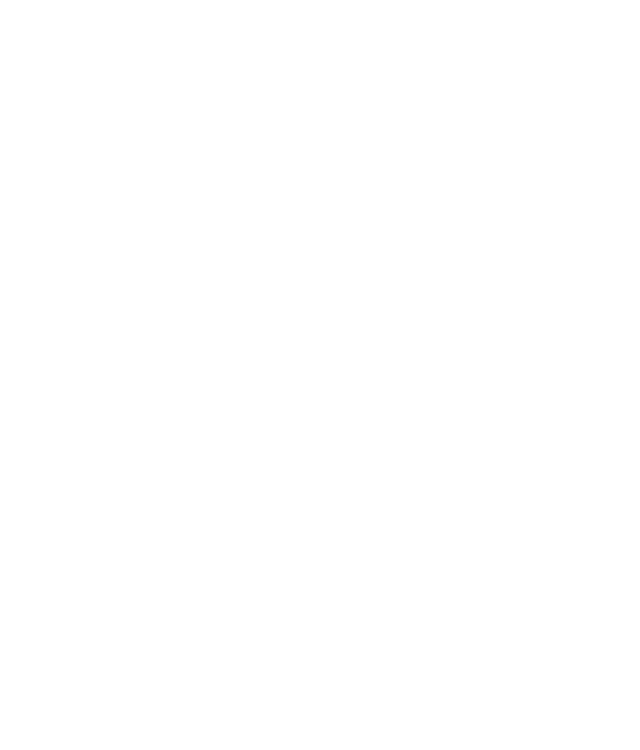
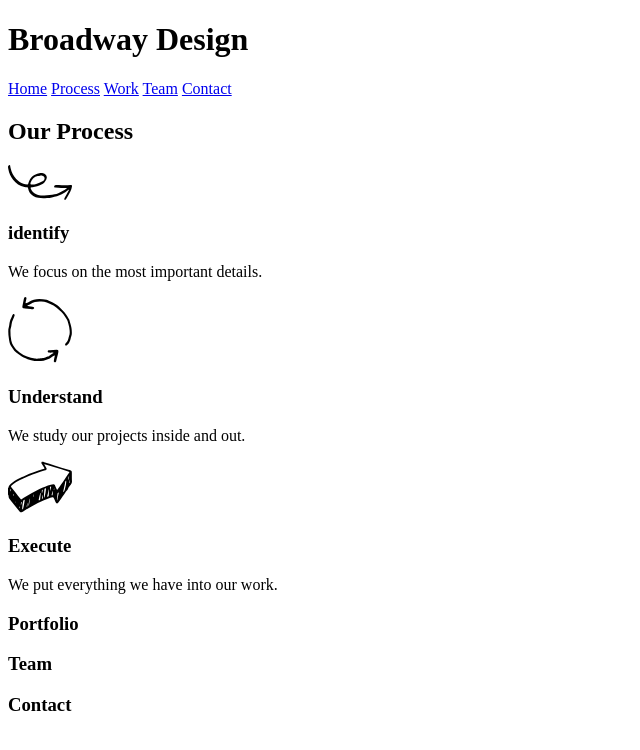
Before and after one commit to suhail987/broadway, a plain HTML site: page index.html in a window 1280 px wide. Shown: the whole page, without its empty margins (0-640 px from the left). Drawn offline with Linux system fonts and the light colour scheme.

Commit message:
added intro and sec 1

```diff
--- a/index.html
+++ b/index.html
@@ -7,6 +7,43 @@
   </head>
 
   <body>
+    <!--introduction-->
+
+    <h1>Broadway Design</h1>
+    <div class="navigation">
+      <a href="#">Home</a>
+      <a href="#">Process</a>
+      <a href="#">Work</a>
+      <a href="#">Team</a>
+      <a href="#">Contact</a>
+    </div>
+
+    <!--Process Section-->
+
+    <h2 class="fz32" class="same">Our Process</h2>
+
+    <img src="resources/images/identify.svg" alt="identity">
+    <h3 class="fz23" class="same">identify</h3>
+    <p class="explain">We focus on the most important details.</p>
+
+    <img src="resources/images/understand.svg" alt="understand">
+    <h3 class="fz23" class="same">Understand</h3>
+    <p class="explain">We study our projects inside and out.</p>
+
+    <img src="resources/images/execute.svg" alt="execute">
+    <h3 class="fz23" class="same">Execute</h3>
+    <p class="explain">We put everything we have into our work.</p>
+
+    <!--section 3-->
+
+
+
+    <h3 class="fz23" class="same">Portfolio</h3>
+    <h3 class="fz23" class="same">Team</h3>
+    <h3 class="fz23" class="same">Contact</h3>
+
+
+
 
   </body>
 </html>
```
